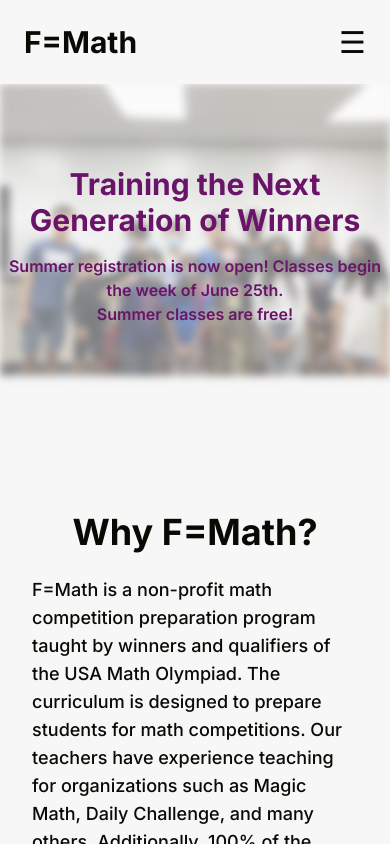
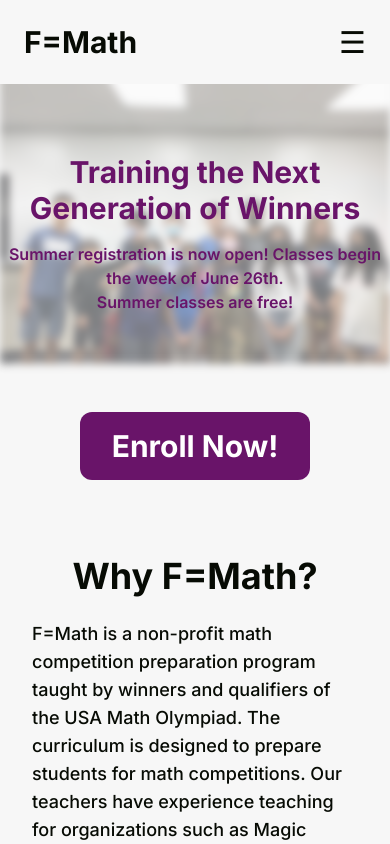
Before and after one commit to gautham-ramanarayanan/fequalsmath, a Next.js app: page / in a window 390 px wide. Shown: the top 844 px of the page. Built offline with nearby package versions, Linux system fonts and the light colour scheme.

Commit message:
corrected a date mistake and added a bigger enroll button for mobile

```diff
--- a/components/Hero.jsx
+++ b/components/Hero.jsx
@@ -6,7 +6,7 @@
                         Training the Next<br/>Generation of Winners
                         </h1>
                     <p className="xl:text-xl text-md font-semibold text-center text-primary">
-                        Summer registration is now open!  Classes begin the week of June 25th.<br /> Summer classes are free!</p>
+                        Summer registration is now open!  Classes begin the week of June 26th.<br /> Summer classes are free!</p>
                 </div>
                 <img src="/groupphoto.png" alt="" className="object-cover w-full h-full opacity-50 font-bold brightness-110 blur-sm" style={{ "-webkit-filter": "brightness(1.1) blur(4px)",  }} />
         </div>
--- a/src/app/page.jsx
+++ b/src/app/page.jsx
@@ -7,6 +7,7 @@
 import Courses from "../../components/Courses";
 import SignUpForm from "../../components/SignUpForm";
 import GoogleSignUpForm from "../../components/GoogleSignUpForm";
+import Link from "next/link";
 
 
 export default function Home() {
@@ -16,10 +17,15 @@
     <NavigationBar />
     <main className="min-h-fit bg-background" id="main">
             <div className="block ">
-                <section className="max-h-96 flex flex-col justify-center -nowrap mb-12">
+                <section className="max-h-96 flex flex-col justify-center items-center -nowrap mb-12">
                     <section className="flex max-h-96 mx-auto mb-12">
                         <Hero className="flex-grow basis-full" />
                     </section>
+                        <Link href="#Enroll" className="hover:opacity-70 scroll-smooth sm:hidden">
+                            <div className="text-txt-light inline bg-primary px-8 py-4 rounded-xl flex justify-center items-center">
+                                <p className="font-bold inline text-3xl">Enroll Now!</p>
+                            </div>
+                        </Link>
                 </section>
             </div>
             <div className="p-4 py-8 mx-auto flex flex-col items-center justify-center max-w-4xl mb-16">
--- a/src/globals/globals.js
+++ b/src/globals/globals.js
@@ -92,7 +92,7 @@
         name: "Math Fundamentals",
         cost: "FREE",
         instructor: "Kevin Wang",
-        schedule: "Syb 7-8 CDT",
+        schedule: "Sun 7-8 CDT",
         location: "Online",
         difficulty: "AMC 8",
         syllabusLink: "https://drive.google.com/file/d/1NzF6WVHDTWwQ_Ct21N_6dYg9eW9xj0U1/view?usp=share_link",
```
